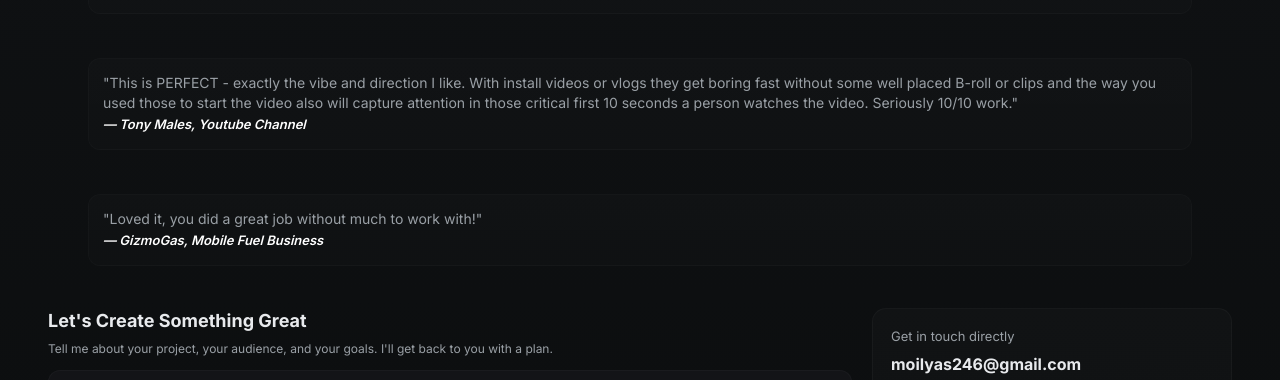
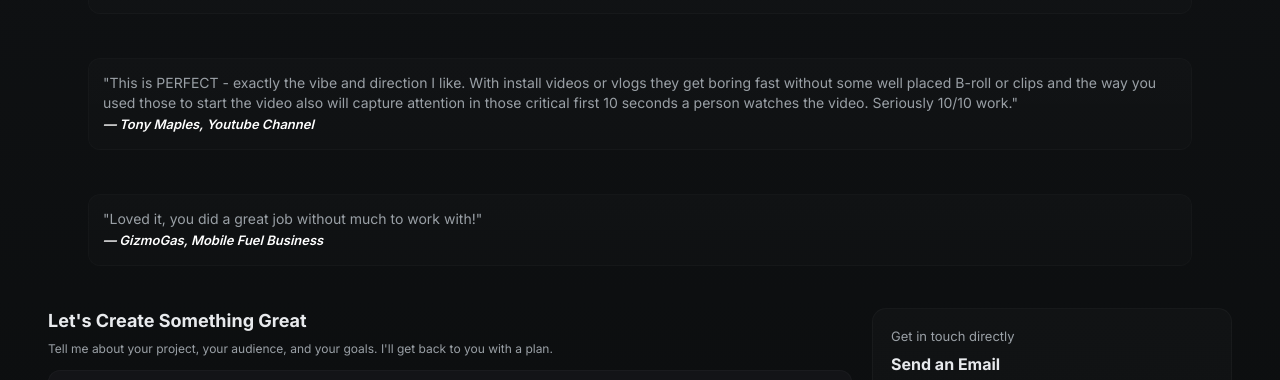
Before and after one commit to moilyas246/my-site, a plain HTML site: page index.html in a window 1280 px wide. Shown: the part 1705-2085 px from the top of the page. Drawn offline with Linux system fonts and the light colour scheme.

Commit message:
Update index.html

```diff
--- a/index.html
+++ b/index.html
@@ -397,7 +397,7 @@
           </blockquote>
           <blockquote class="quote">
             <p>"This is PERFECT - exactly the vibe and direction I like. With install videos or vlogs they get boring fast without some well placed B-roll or clips and the way you used those to start the video also will capture attention in those critical first 10 seconds a person watches the video. Seriously 10/10 work."</p>
-            <cite class="who">— Tony Males, Youtube Channel</cite>
+            <cite class="who">— Tony Maples, Youtube Channel</cite>
           </blockquote>
           <blockquote class="quote">
             <p>"Loved it, you did a great job without much to work with!"</p>
@@ -434,7 +434,7 @@
             <div class="meta">Get in touch directly</div>
             <div style="font-weight:700;margin-top:8px">
   <a href="mailto:moilyas246@gmail.com" style="color:inherit; text-decoration:none;">
-    moilyas246@gmail.com
+    Send an Email
   </a>
 </div>
 
```
